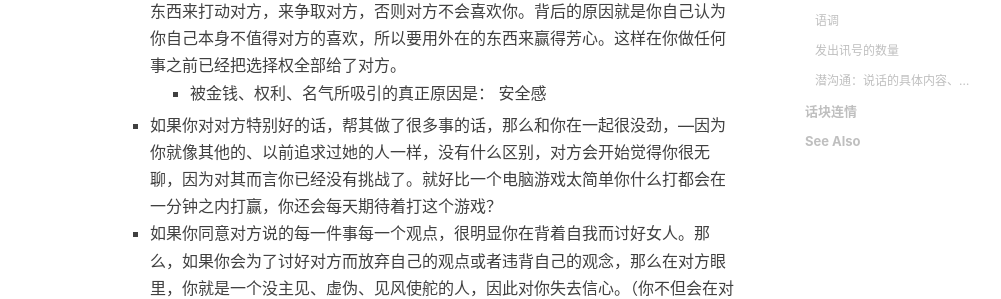
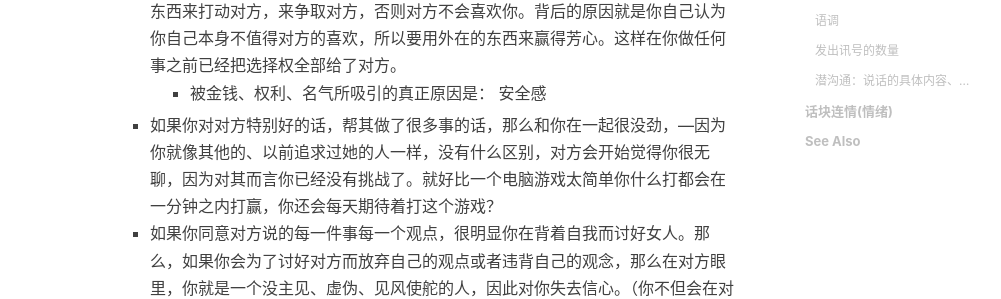
Before and after one commit to pua1203/pua1203.github.io, a Jekyll site: the page built from _posts/HookedOnMe/2018-10-16-What_attracts_girls.md, in a window 1280 px wide and 900 px high, scrolled down 839 px. Shown: the part 203-502 px from the top of the window, without its empty margins (235-1236 px from the left). Built offline with Jekyll 4.4.1, drawn with Linux system fonts in a browser that asks for light colours; nearby versions of some CDN libraries; comment, search, counter and statistics services are not loaded.

Commit message:
What_attracts_girls.md

```diff
--- a/_posts/HookedOnMe/2018-10-16-What_attracts_girls.md
+++ b/_posts/HookedOnMe/2018-10-16-What_attracts_girls.md
@@ -111,7 +111,7 @@ subtitle: I、吸引是一种情绪,吸引这种情绪的导火线是“潜沟
 
 
 
-# 话块连情
+# 话块连情(情绪)
 
 
 
```
